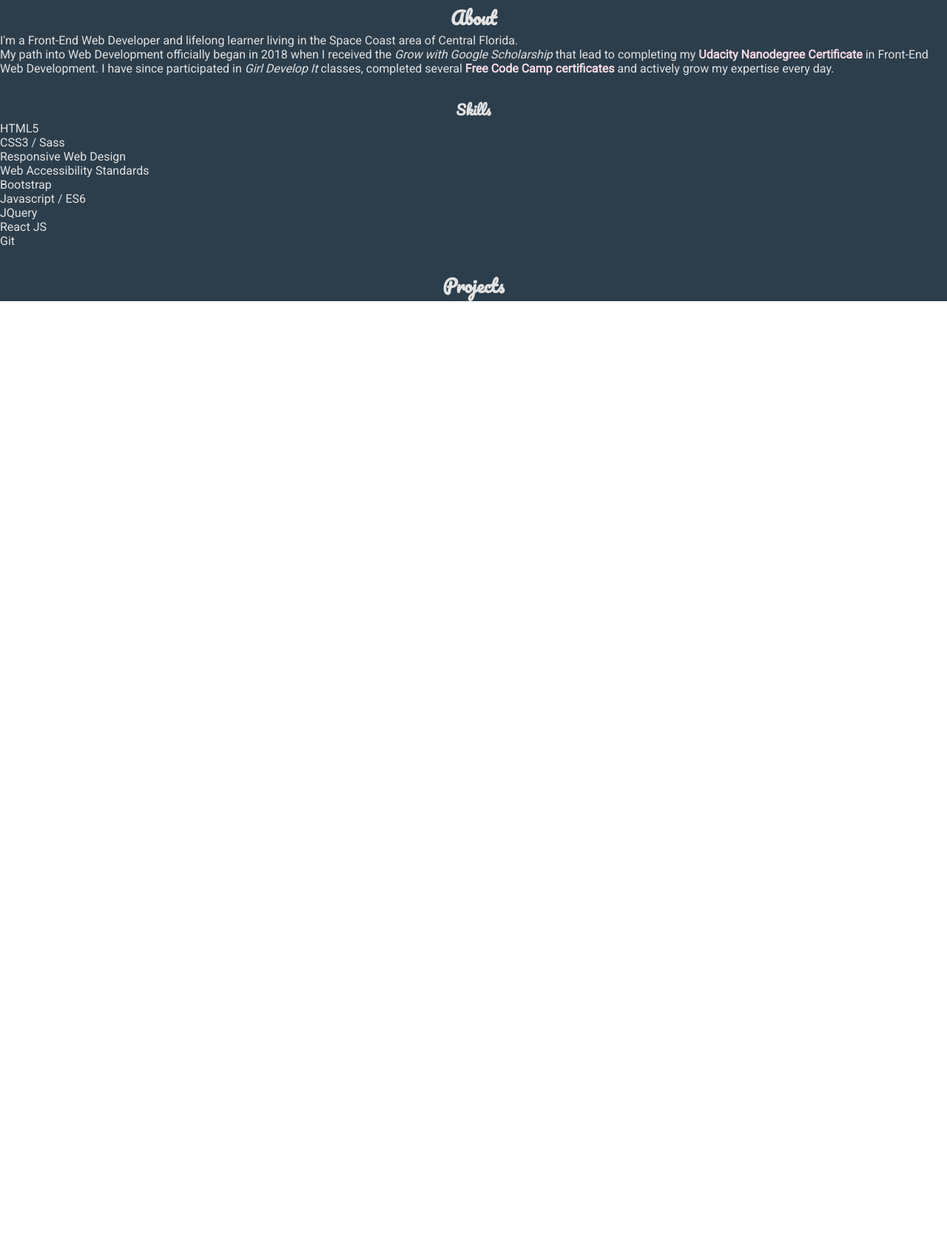
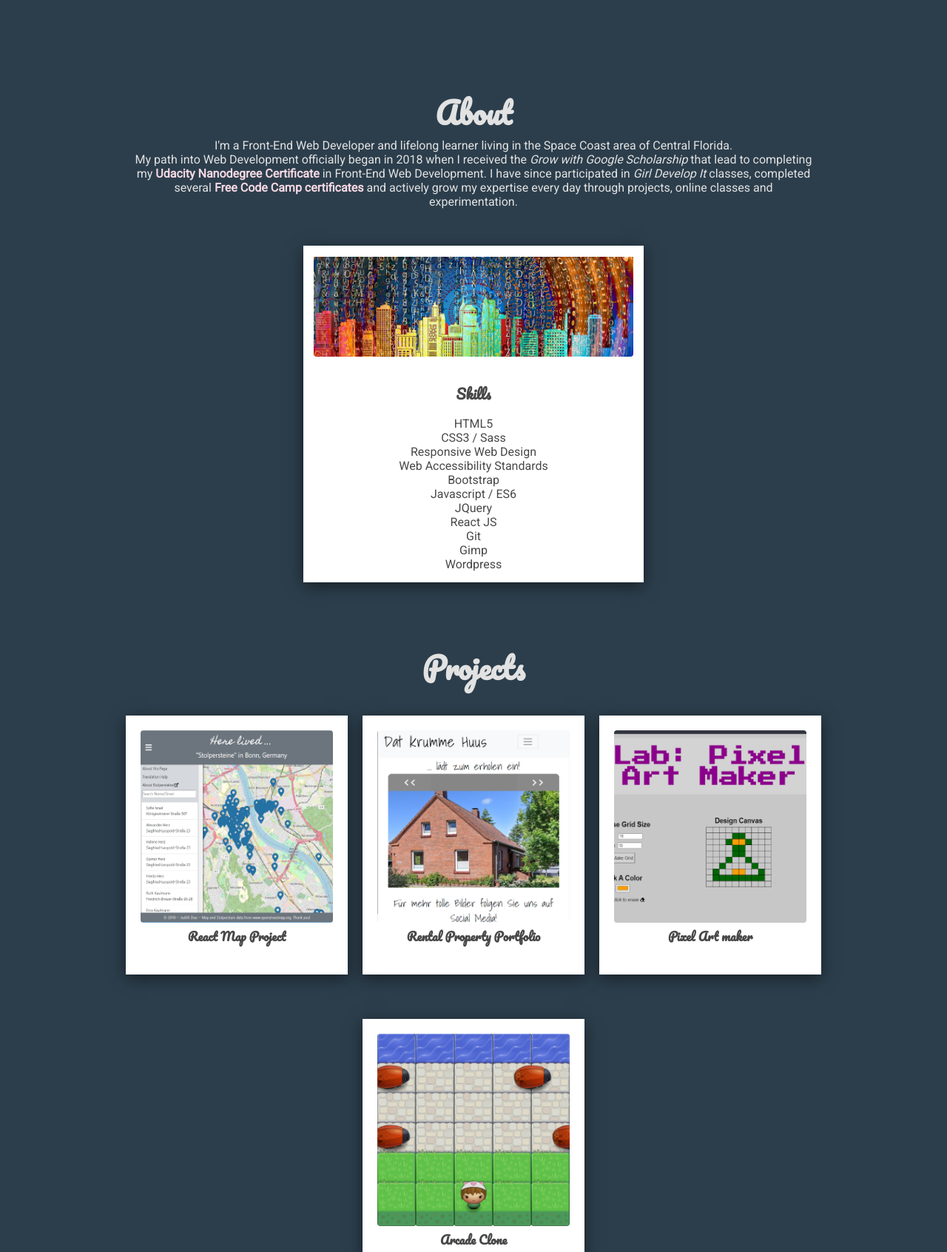
Before and after one commit to JudithDea/JudithDea.github.io, a plain HTML site: page index.html in a window 1280 px wide. Shown: the part 827-2519 px from the top of the page at 74% size. Before the commit the page ends 1234 px from the top, so only its background shows below. Drawn offline with Linux system fonts and the light colour scheme.

Commit message:
added projects and styling

```diff
--- a/index.html
+++ b/index.html
@@ -27,22 +27,25 @@
         </div>
     </nav>
 
-    <div class="container">
+
 
         <div class="home">
-            <div class= home-card>
-                <p id="quote">"Work and play are words used to describe the same thing under differing conditions."</p>
+            <div class= home-quote>
+                <p id="quote"><a name="home"> "Work and play are words used to describe the same thing under differing conditions."</a></p>
                 <p id="quote-author">Mark Twain</p>
             </div>
 
         </div>
+
+    <div class="container">
         <div class="about">
             <h2><a name="about">About</a></h2>
             <div class="about-description">
                 <p>I'm a Front-End Web Developer and lifelong learner living in the Space Coast area of Central Florida. </p>
-                <p>My path into Web Development officially began in 2018 when I received the <em>Grow with Google Scholarship</em> that lead to completing my <strong> <a href="https://graduation.udacity.com/confirm/ZVHTD4TR" target="_blank">Udacity Nanodegree Certificate</a> </strong> in Front-End Web Development. I have since participated in <em>Girl Develop It</em> classes, completed several <strong><a href="https://www.freecodecamp.org/certification/judithdea/javascript-algorithms-and-data-structures" target="_blank">Free Code Camp certificates</a> </strong> and actively grow my expertise every day.</p>
+                <p>My path into Web Development officially began in 2018 when I received the <em>Grow with Google Scholarship</em> that lead to completing my <strong> <a href="https://graduation.udacity.com/confirm/ZVHTD4TR" target="_blank">Udacity Nanodegree Certificate</a> </strong> in Front-End Web Development. I have since participated in <em>Girl Develop It</em> classes, completed several <strong><a href="https://www.freecodecamp.org/certification/judithdea/javascript-algorithms-and-data-structures" target="_blank">Free Code Camp certificates</a> </strong> and actively grow my expertise every day through projects, online classes and experimentation.</p>
             </div>
             <div class="skills">
+                <img src="img/skills.jpg" alt="">
                 <h3>Skills</h3>
                 <ul>
                     <li>HTML5</li>
@@ -54,13 +57,68 @@
                     <li>JQuery</li>
                     <li>React JS</li>
                     <li>Git</li>
+                    <li>Gimp</li>
+                    <li>Wordpress</li>
                 </ul>
             </div>
 
         </div>
         <div class="projects">
             <h2><a name="projects">Projects</a></h2>
+            <div class="project-container">
+                <div class="card">
+                    <div class="project-image">
+                        <img src="img/map.png" alt="">
+                        <h4>React Map Project</h4>
+                    </div>
+                    <div class="project-content">
+                        <p>My final project during the Udacity Nanodegree Project - A responsive React app, displaying a map utlizing Leaflet that shows certain locations and additional, searchable information about each location, coming from a separate OSM API. </p> </br>
+                        <p><a href="https://judithdea.github.io/map/" target="_blank">Open project in new window.</a></p>
+                        <p><a href="https://github.com/JudithDea/map" target="_blank">Open Github repository in new window.</a></p>
+                    </div>
+                </div>
+                <div class="card">
+                    <div class="project-image">
+                        <img src="img/krummehuus.png" alt="">
+                        <h4>Rental Property Portfolio</h4>
+                    </div>
+                    <div class="project-content">
+                        <p>Ongoing real life project - A German vacation rental portfolio. Responsive design using Bootstrap, featuring an automatic image slider built in Javascript.</p> </br>
+                        <p><a href="http://www.datkrummehuus.de/" target="_blank">Open project in new window.</a></p>
+                        <p><a href="https://github.com/JudithDea/DatKrummeHuus" target="_blank">Open Github repository in new window.</a></p>
+                    </div>
+                </div>
+                <div class="card">
+                    <div class="project-image">
+                        <img src="img/pixelart.png" alt="">
+                        <h4>Pixel Art maker</h4>
+                    </div>
+                    <div class="project-content">
+                        <p>A Udacity Nanodegree Project - This version of the oldtime favorite Pixel Art Maker was generated using JQuery. Right click to erase!</p></br>
+                        <p><a href="https://codepen.io/Waldungeheuer/pen/GxPBeN" target="_blank">Open CodePen in new window.</a></p>
+                    </div>
+                </div>
+                <div class="card">
+                    <div class="project-image">
+                        <img src="img/arcade.PNG" alt="">
+                        <h4>Arcade Clone</h4>
+                    </div>
+                    <div class="project-content">
+                        <p>A Udacity Nanodegree Project - The starter code for this project was <a href="https://github.com/udacity/fend-project-memory-game" target="_blank"> provided by Udacity</a>. I added all functionality using vanilla Javascript.</p></br>
+                        <p><a href="https://judithdea.github.io/arcade/" target="_blank">Open project in new window.</a></p>
+                        <p><a href="https://github.com/JudithDea/arcade" target="_blank">Open Github repository in new window.</a></p>
+                    </div>
+                </div>
+            </div>
 
+        </div>
+
+        <div class="contact">
+            <h2><a name="contact">Contact</a></h2>
+            <div class="contact-container">
+                <p>Email: judithfoe (at) gmail.com</p>
+                <p><a href="https://www.linkedin.com/in/judithdea/" target="_blank">Click here</a> to visit my LinkedIn profile.</p>
+            </div>
         </div>
 
 
--- a/styles.css
+++ b/styles.css
@@ -125,6 +125,7 @@ nav {
   font-family: "Roboto", sans-serif;
   color: rgb(226, 226, 226);
   background: #2c3e4c;
+  padding: 5%;
 }
 
 .container a {
@@ -132,6 +133,7 @@ nav {
 }
 
 .home {
+  font-family: "Roboto", sans-serif;
   padding-top: 10vh;
   background-image: url(img/background.jpg);
   background-size: cover;
@@ -143,7 +145,11 @@ nav {
   justify-content: center;
 }
 
-.home-card {
+.home a {
+  padding-top: 50vh;
+}
+
+.home-quote {
   justify-content: center;
   align-items: center;
   text-align: center;
@@ -169,10 +175,125 @@ h3 {
   padding-top: 30px;
 }
 
+h2 {
+  font-size: 2.5em;
+  margin-top: 50px;
+}
+
+h2 a {
+  padding-top: 60px;
+}
+
+h4 {
+  font-family: "Pacifico", cursive;
+  margin-top: 0;
+  color: #484848;
+  text-align: center;
+}
+
 .about {
   margin-top: 0;
 }
 
-.about-description a {
+.about-description {
+  padding-bottom: 50px;
+}
+
+.about-description,
+.contact {
+  text-align: center;
+  width: 80%;
+  margin: auto;
+}
+.about-description a,
+.contact p a {
   color: #f7d9e3;
 }
+
+.skills {
+  background: #fff;
+  text-align: center;
+  color: #484848;
+  max-width: 460px;
+  margin: auto;
+  box-shadow: 0 5px 20px rgba(0, 0, 0, 0.5);
+}
+
+.skills li {
+  list-style: none;
+  font-size: 1em;
+}
+
+.skills ul {
+  padding-top: 15px;
+  padding-bottom: 15px;
+}
+
+.skills img {
+  max-height: 150px;
+  border-radius: 4px;
+  padding-top: 15px;
+}
+
+.project-container {
+  /* position: relative; */
+  width: 100%;
+  display: flex;
+  flex-wrap: wrap;
+  justify-content: center;
+  align-items: center;
+  background: #2c3e4c;
+}
+
+.projects h2 {
+}
+
+.project-container .card {
+  /* position: relative; */
+  max-width: 300px;
+  height: 350px;
+  background: #fff;
+  margin: 30px 10px;
+  padding: 20px 15px;
+  display: flex;
+  flex-direction: column;
+  box-shadow: 0 5px 20px rgba(0, 0, 0, 0.5);
+  transition: 0.3s ease-in-out;
+}
+
+.project-container .card:hover {
+  height: 100%;
+}
+
+.project-container .card .project-image {
+  max-width: 260px;
+  height: 260px;
+  box-shadow: 0 5px 20px rbga(0, 0, 0, 0.2);
+  margin: auto;
+}
+
+.project-container .card .project-image img {
+  max-width: 100%;
+  border-radius: 4px;
+}
+
+.project-container .card .project-content {
+  padding-top: 50px;
+  color: #484848;
+  text-align: center;
+
+  visibility: hidden;
+  opacity: 0;
+  transition: 0.3s ease-in-out;
+}
+
+.project-content a {
+  color: #5d4954;
+}
+
+/* make card text visible when hovering */
+.project-container .card:hover .project-content {
+  visibility: visible;
+  opacity: 1;
+  transition-delay: 0.2s;
+}
```
Also changed, not shown: img/arcade.PNG (added), img/krummehuus.png (added), img/map.PNG (added), img/pixelart.png (added), img/skills.jpg (added).
